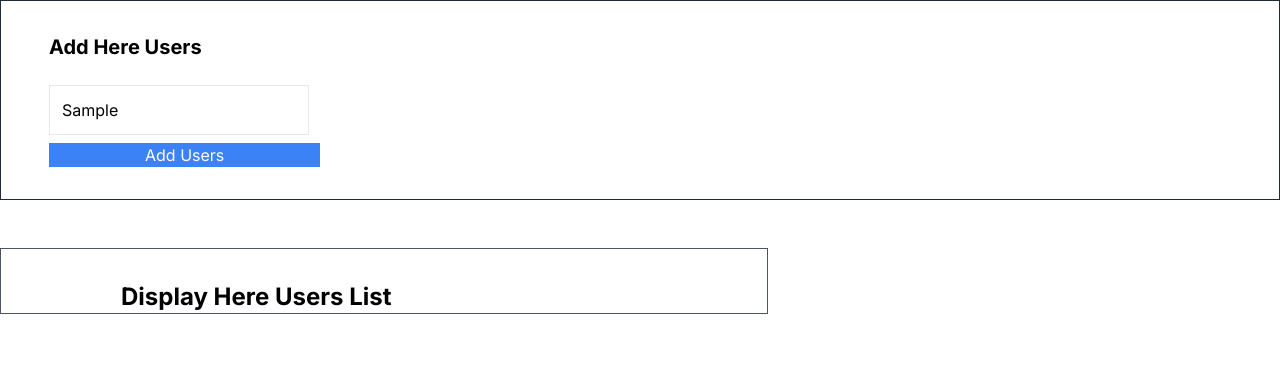
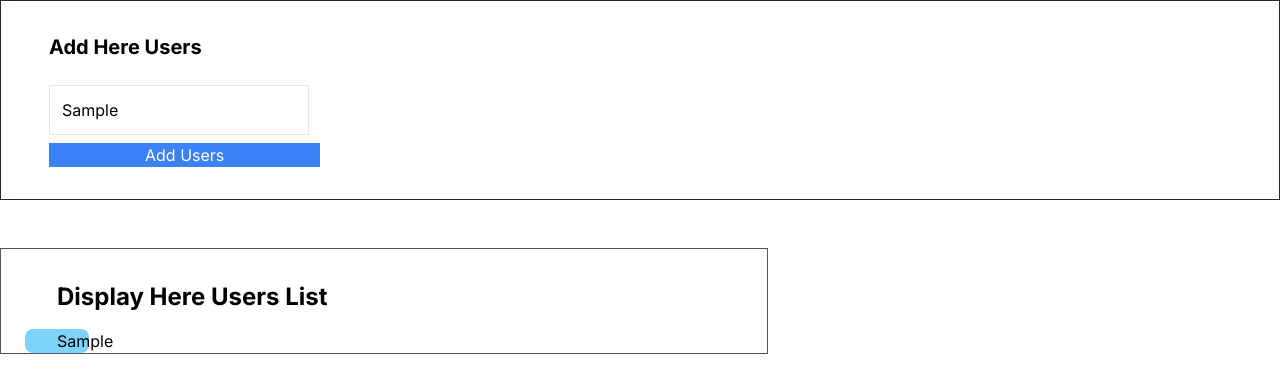
Before and after one commit to AhsanUddin200/Next-Redux, a Next.js app: page / in a window 1280 px wide. Both pictures are taken after typing "Sample" into the empty fields and a click on the button "Add Users". Shown: the top 392 px of the page. Built offline with nearby package versions, Linux system fonts and the light colour scheme.

Commit message:
Get Data from Rdux to Next.js (DisplayUsers)

```diff
--- a/src/app/components/DisplayUsers.js
+++ b/src/app/components/DisplayUsers.js
@@ -1,9 +1,24 @@
+"use client"
 import React from "react";
+import { useSelector } from "react-redux";
 
-export default function displayusers() {
+export default function displayUsers() {
+
+  const userData = useSelector((data)=>data.users);
+  console.log(userData)
   return (
     <div className="w-3/5  px-6 mt-12 h-full  border border-gray-600">
-      <h2 className="mt-8 px-24 font-bold text-2xl">Display Here Users List</h2>
+      <h2 className="mt-8 px-8 font-bold text-2xl">Display Here Users List</h2>
+      {
+        userData.map((item)=>(
+          <div className="px-8 w-12 bg-sky-300 mt-4 rounded-lg">
+            <ul>
+              <li> {item.name}</li>
+            </ul>
+
+          </div>
+        ))
+      }
     </div>
   );
 }
--- a/src/app/redux/slice.js
+++ b/src/app/redux/slice.js
@@ -14,7 +14,7 @@ const Slice = createSlice({
             console.log(action)
             const data = {
                 id : nanoid(),
-                name : action.name
+                name : action.payload
             }
             state.users.push(data);
         }
--- a/src/app/redux/store.js
+++ b/src/app/redux/store.js
@@ -1,6 +1,6 @@
 const { configureStore } = require("@reduxjs/toolkit");
 import reducer from './slice'
 export const store = configureStore({
-    reducer
+    reducer : reducer
 
 })
```
